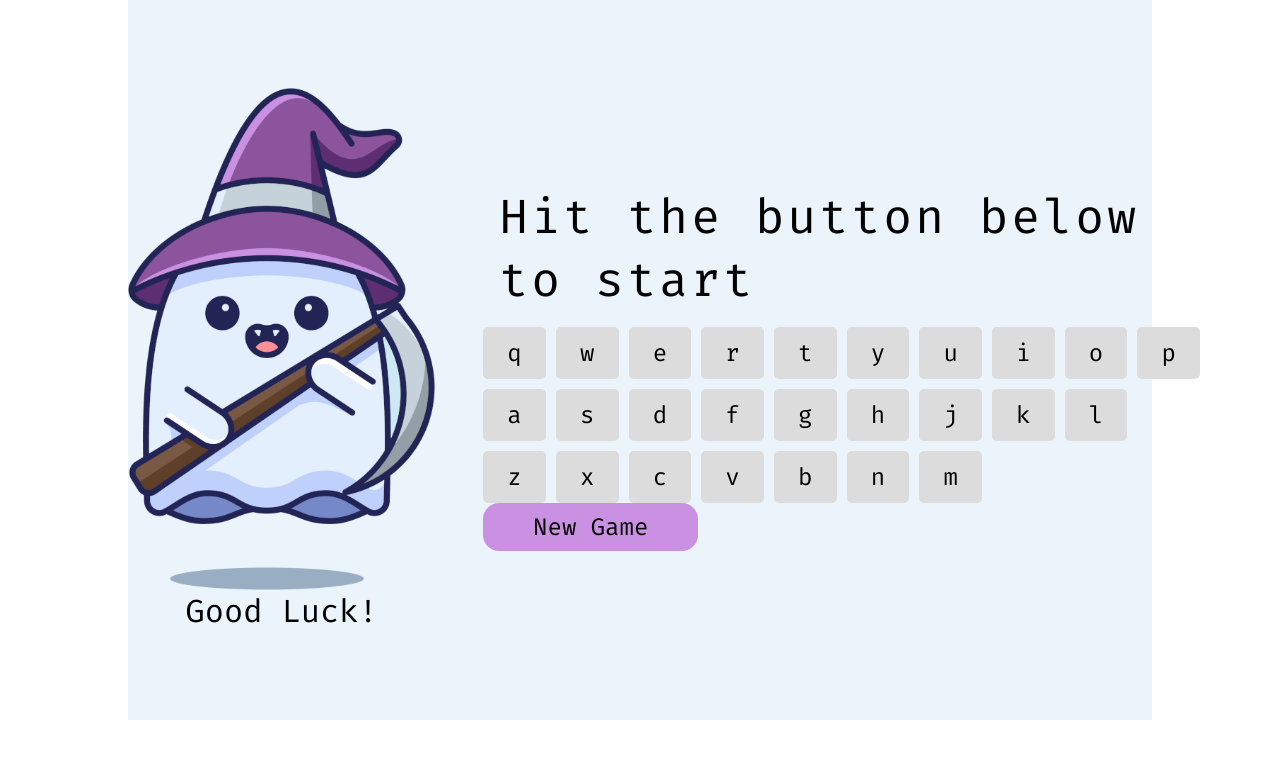
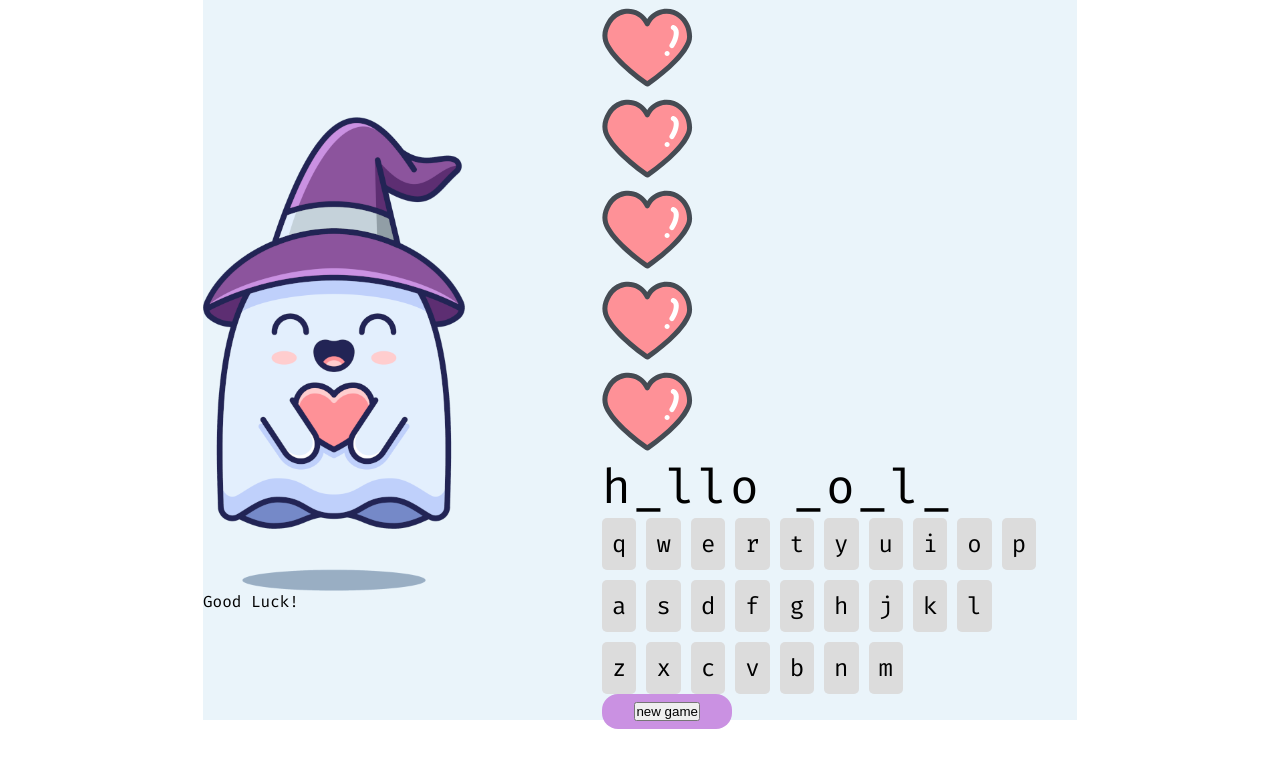
Before and after one commit to d-zienke/Ghostman, a React (Vite) app: page / in a window 1280 px wide. Shown: the top 768 px of the page. Built offline with nearby package versions, Linux system fonts and the light colour scheme.

Commit message:
Add functions to render game UI
All the functions are currently in the main file (Ghostman.jsx);
* the code needs to be rearranged into seperate components
* styling is not finished yet
* game is not yet interactive - functions handling user input are needed

```diff
--- a/src/Ghostman.jsx
+++ b/src/Ghostman.jsx
@@ -1,29 +1,102 @@
-import React from "react"
+import React, {useState, useEffect} from "react"
 import Keyboard from "./components/Keyboard.jsx"
 
 import picGameOff from "./assets/images/ghost_game-off.png"
 import picGameOn from "./assets/images/ghost_game-on.png"
 import picGameOver from "./assets/images/ghost_game-over.png"
 import picGameWon from "./assets/images/ghost_game-won.png"
+import heartIcon from "./assets/images/heart_icon.svg"
 
 function Ghostman() {
+  const [game, setGame] = useState({
+    isOn: true,
+    status: "On" // keep this capitalized to match the name of img
+  })
+  const [word, setWord] = useState("hello world")
+  const [guessedLetters, setGuessedLetters] = useState(["h", "l", "o"])
+  const [chances, setChances] = useState(5)
+  const wordArray = word.split("")
+  const lettersToGuess = getLettersToGuess()
+  const puzzle = getPuzzle()
+
+  function getLettersToGuess() {
+    return wordArray.filter((letter, index) => {
+      return (letter !== " " && wordArray.indexOf(letter) === index) ? letter : null
+    })
+  }
+
+  function getPuzzle() {
+    return wordArray.map(letter => {
+      return (letter === " " || guessedLetters.indexOf(letter) !== -1) ?
+      letter : "_"
+    }).join("")
+  }
+
+  function renderHearts() {
+    const hearts = []
+    for(let i = 1; i <= chances; i++) {
+      hearts.push(
+        <img src={heartIcon}></img>
+      )
+    }
+    return hearts
+  }
+
+  function switchPics() {
+    let pic = ""
+    switch (game.status) {
+      case "Off":
+        pic = picGameOff
+        break;
+      case "On":
+        pic = picGameOn
+        break;
+      case "Over":
+        pic = picGameOver
+        break;
+      case "Won":
+        pic = picGameWon
+        break;
+    }
+    return pic
+  }
+
   return (
     <main className="Ghostman">
       <section className="Ghostman__status">
-        <div className="Ghostman__picture-container">
-          <img className="Ghostman__picture" src={picGameOff} alt="ghost picture" />
-          <p className="Ghostman__status-msg">Good Luck!</p>
+        <div className="Ghostman__picture">
+          <img src={switchPics()} alt="ghost picture" />
+        </div>
+        {game.isOn &&
+        <div className="Ghostman__message">
+          <p>Good Luck!</p>
+        </div>}
+      </section>
+      {
+      game.isOn ? /* if the game is NOT active */
+      <section className="Ghostman__controls">
+        <div className="Ghostman__hearts">{renderHearts()}</div>
+        <div className="Ghostman__puzzle"><p>{puzzle}</p></div>
+        <Keyboard />
+        <div className="Ghostman__button">
+          <button className="btn">new game</button>
         </div>
       </section>
+      : /* if the game is NOT active */
       <section className="Ghostman__controls">
-        <div className="Ghostman__puzzle-container">
-          <p className="Ghostman__puzzle">
-            {false ? "h____ _____" : "Hit the button below to start"}
-          </p>
+        <div className="Ghostman__intro">
+          <p>Ghostman</p>
+          <p>This simple word game is based on the well-known classic “Hangman”</p>
+          <p>Try to guess the hidden word, one letter at a time</p>
         </div>
-        <Keyboard />
-        <a className="Ghostman__button">New Game</a>
+        <div className="Ghostman__call-to-start">
+          <p>Hit the button below to start</p>
+        </div>
+        <div className="Ghostman__button">
+          <button className="btn">new game</button>
+        </div>
       </section>
+      }
     </main>
   )
 }
```
